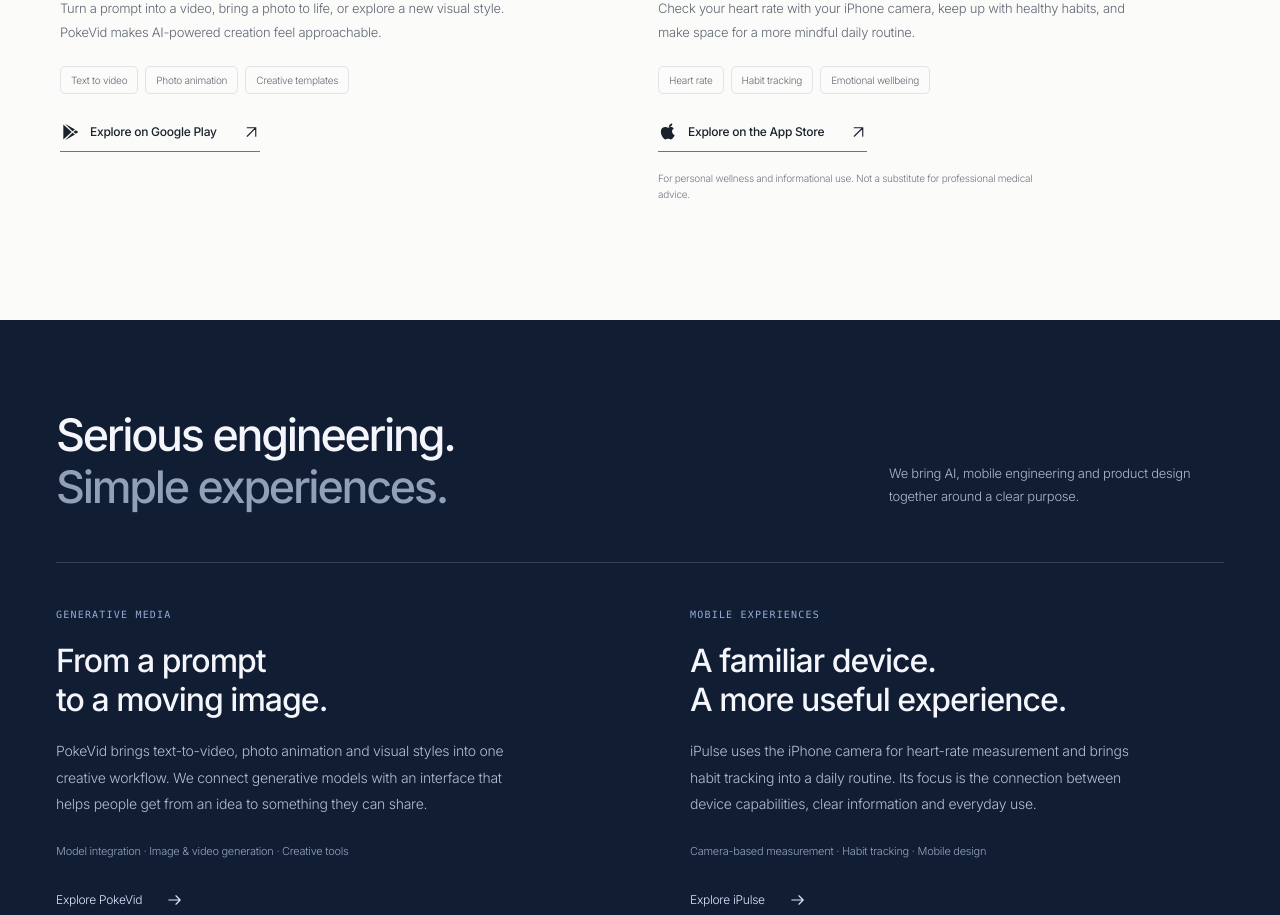
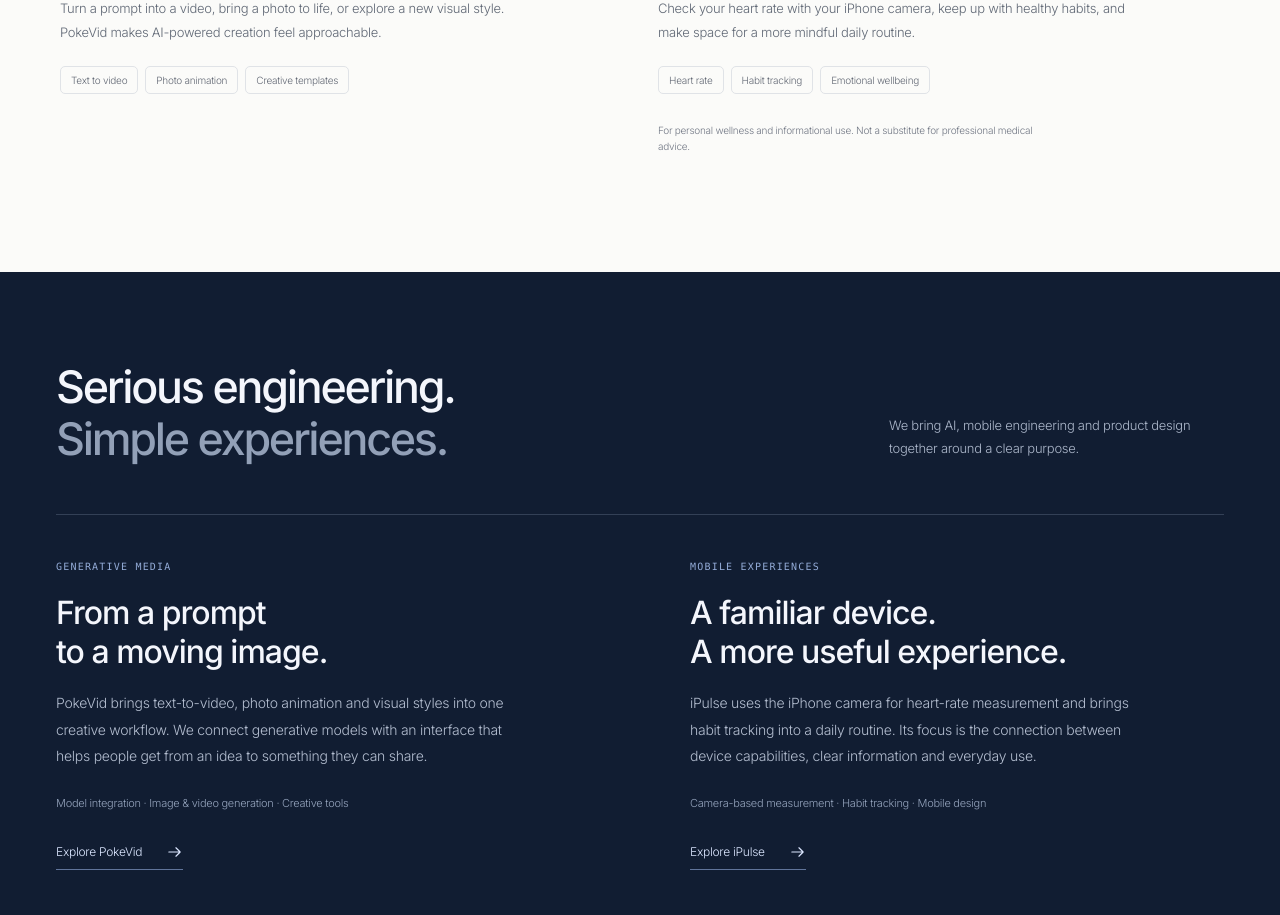
Before and after one commit to ttlemondev/evonova_website, a Next.js app: page /en in a window 1280 px wide. Shown: the part 1820-2735 px from the top of the page. Built offline with nearby package versions, Linux system fonts and the light colour scheme.

Commit message:
Remove app store links from Evonova showcase

```diff
--- a/src/components/company/CompanyHome.tsx
+++ b/src/components/company/CompanyHome.tsx
@@ -2,7 +2,7 @@
 import CompanyNav from './CompanyNav';
 import Approach from './Approach';
 import PageMotion from './PageMotion';
-import { AppleStore, Arrow, BrandMark, PlayStore } from './Icons';
+import { Arrow, BrandMark } from './Icons';
 import { company, products } from './company-data';
 import styles from './company.module.css';
 
@@ -48,7 +48,6 @@
               <div className={styles.productIdentity}><Image src={products.pokevid.icon} alt="PokeVid app icon" width={52} height={52} /><div><h3>PokeVid</h3><span>AI VIDEO &amp; IMAGE CREATION</span></div><span className={styles.platform}>Android</span></div>
               <h4>Give your imagination a little motion.</h4><p>Turn a prompt into a video, bring a photo to life, or explore a new visual style. PokeVid makes AI-powered creation feel approachable.</p>
               <ul className={styles.featureTags}><li>Text to video</li><li>Photo animation</li><li>Creative templates</li></ul>
-              <a className={styles.storeLink} href={products.pokevid.store} target="_blank" rel="noopener noreferrer"><PlayStore />Explore on Google Play<Arrow diagonal /><span className={styles.srOnly}> (opens in a new tab)</span></a>
             </div>
           </article>
           <article className={styles.productCard} id="ipulse" data-reveal="later">
@@ -63,7 +62,6 @@
               <div className={styles.productIdentity}><Image src={products.ipulse.icon} alt="iPulse app icon" width={52} height={52} /><div><h3>iPulse</h3><span>EVERYDAY WELLBEING</span></div><span className={styles.platform}>iPhone</span></div>
               <h4>A closer connection to your everyday.</h4><p>Check your heart rate with your iPhone camera, keep up with healthy habits, and make space for a more mindful daily routine.</p>
               <ul className={styles.featureTags}><li>Heart rate</li><li>Habit tracking</li><li>Emotional wellbeing</li></ul>
-              <a className={styles.storeLink} href={products.ipulse.store} target="_blank" rel="noopener noreferrer"><AppleStore />Explore on the App Store<Arrow diagonal /><span className={styles.srOnly}> (opens in a new tab)</span></a>
               <p className={styles.healthNote}>For personal wellness and informational use. Not a substitute for professional medical advice.</p>
             </div>
           </article>
--- a/src/components/company/company-data.ts
+++ b/src/components/company/company-data.ts
@@ -12,12 +12,10 @@
 export const products = {
   pokevid: {
     name: 'PokeVid',
-    store: 'https://play.google.com/store/apps/details?id=com.poke.ai.video.gen&hl=en',
     icon: '/images/products/pokevid-icon.webp',
   },
   ipulse: {
     name: 'iPulse',
-    store: 'https://apps.apple.com/tw/app/ipulse-heart-rate/id6755516849?l=en-GB',
     icon: '/images/products/ipulse-icon.webp',
   },
 } as const;
--- a/src/components/company/company.module.css
+++ b/src/components/company/company.module.css
@@ -106,9 +106,6 @@
 .productInfo > p { font-size: 13px; line-height: 1.85; color: var(--muted); max-width: 475px; }
 .featureTags { display: flex; flex-wrap: wrap; gap: 7px; padding: 0; margin: 22px 0 28px; list-style: none; }
 .featureTags li { padding: 5px 10px; border: 1px solid var(--line); border-radius: 5px; font-size: 10px; color: #636975; }
-.storeLink { display: inline-flex; align-items: center; gap: 10px; font-size: 12px; font-weight: 500; padding-bottom: 9px; border-bottom: 1px solid #6a7482; transition: color .2s; }
-.storeLink > svg:last-of-type { margin-left: 16px; width: 17px; }
-.storeLink:hover { color: var(--blue); border-color: var(--blue); }
 .productInfo p.healthNote { max-width: 400px; font-size: 10px; line-height: 1.6; color: #717784; margin-top: 18px; }
 .approach { background: #111d32; color: #f4f6fc; padding: 90px 0 30px; }
 .approach .sectionHeading h2 span { color: #92a0b7; }
@@ -334,11 +331,11 @@
 
 .backToTop { display: inline-flex; align-items: center; gap: 8px; }
 @media (prefers-reduced-motion: no-preference) and (hover: hover) {
-  .backToTop span, .storeLink > svg:last-of-type, .textLink svg, .capabilityProduct svg, .contactDetails svg {
+  .backToTop span, .textLink svg, .capabilityProduct svg, .contactDetails svg {
     transition: transform .3s cubic-bezier(.22, 1, .36, 1);
   }
   .backToTop:hover span { transform: translateY(-3px); }
-  .storeLink:hover > svg:last-of-type, .textLink:hover svg, .contactDetails a:hover svg { transform: translate(2px, -2px); }
+  .textLink:hover svg, .contactDetails a:hover svg { transform: translate(2px, -2px); }
   .capabilityProduct:hover svg { transform: translateX(4px); }
 }
 
```
